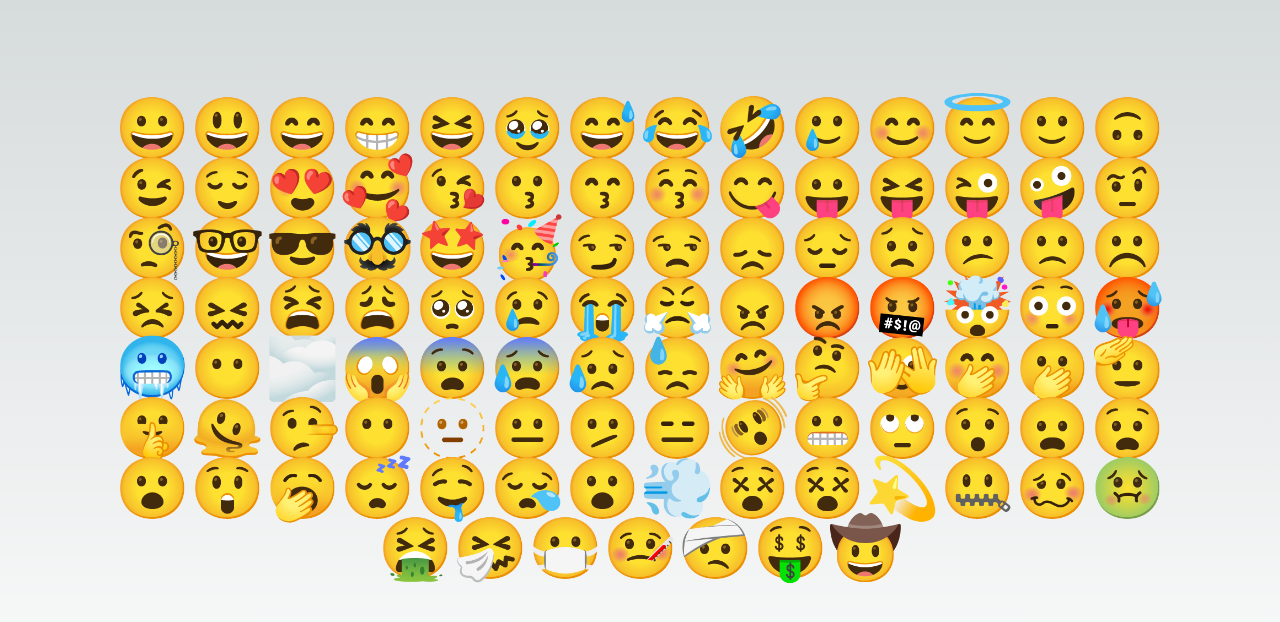
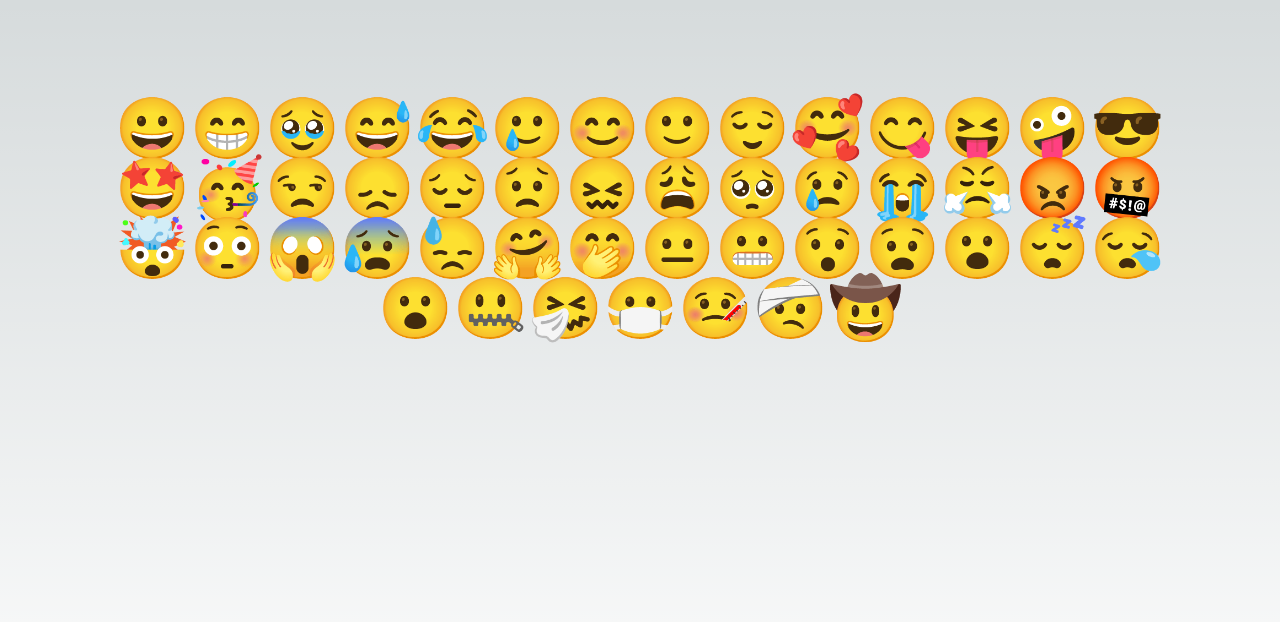
Before and after one commit to kdrag0n/serenade-calhacks23, a Next.js app in the folder web/: page /mood in a window 1280 px wide. Shown: the top 622 px of the page. Built offline with nearby package versions, Linux system fonts and the light colour scheme.

Commit message:
new emoji

```diff
--- a/web/src/pages/mood.tsx
+++ b/web/src/pages/mood.tsx
@@ -1,7 +1,7 @@
 import Link from 'next/link'
 import { useState } from 'react'
 
-const emojiBank = '😀,😃,😄,😁,😆,🥹,😅,😂,🤣,🥲,😊,😇,🙂,🙃,😉,😌,😍,🥰,😘,😗,😙,😚,😋,😛,😝,😜,🤪,🤨,🧐,🤓,😎,🥸,🤩,🥳,😏,😒,😞,😔,😟,😕,🙁,☹,️,😣,😖,😫,😩,🥺,😢,😭,😤,😠,😡,🤬,🤯,😳,🥵,🥶,😶,‍,🌫,️,😱,😨,😰,😥,😓,🤗,🤔,🫣,🤭,🫢,🫡,🤫,🫠,🤥,😶,🫥,😐,🫤,😑,🫨,😬,🙄,😯,😦,😧,😮,😲,🥱,😴,🤤,😪,😮,‍,💨,😵,😵,‍,💫,🤐,🥴,🤢,🤮,🤧,😷,🤒,🤕,🤑,🤠'
+const emojiBank = '😀,😁,🥹,😅,😂,🥲,😊,🙂,😌,🥰,😋,😝,🤪,😎,🤩,🥳,😒,😞,😔,😟,😖,😩,🥺,😢,😭,😤,😡,🤬,🤯,😳,😱,😰,😓,🤗,🤭,😐,😬,😯,😧,😮,😴,😪,😮,‍🤐,🤧,😷,🤒,🤕,🤠'
 
 export default function Mood() {
     let [mood, setMood] = useState(emojiBank.split(',')[0])
```
